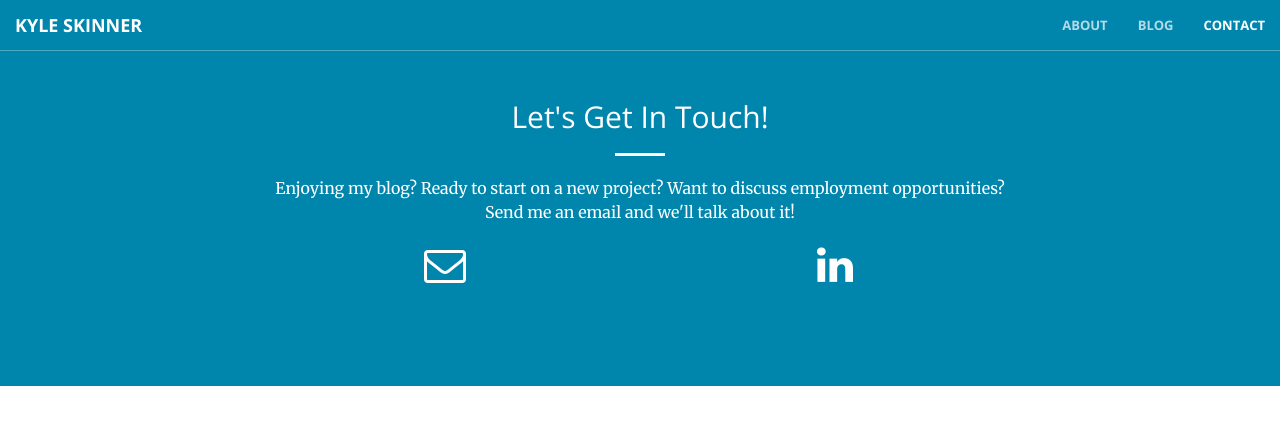
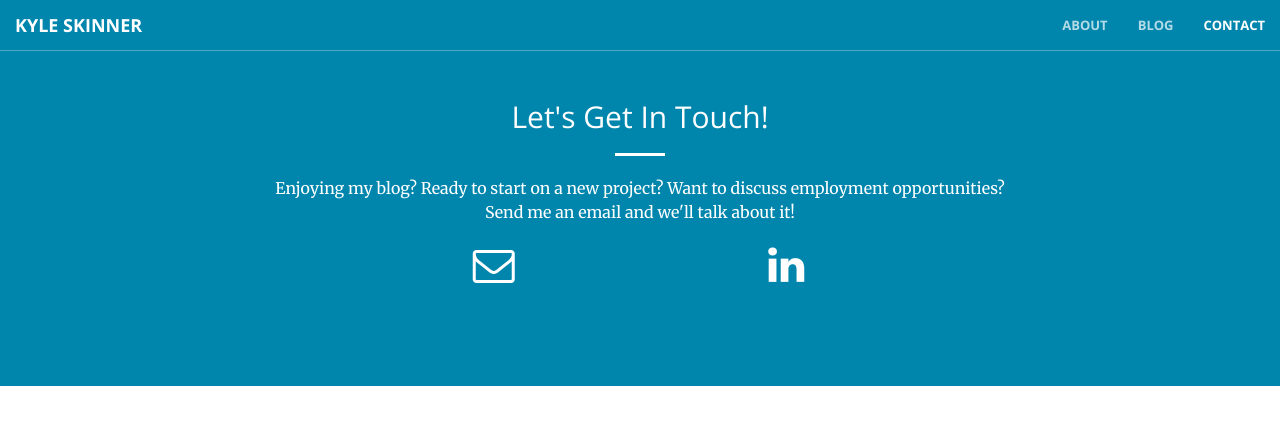
Before and after one commit to kyleskin/kyleskin.github.io, a Jekyll site: the page built from contact.html, in a window 1280 px wide. Shown: the top 425 px of the page. Built offline with Jekyll 4.4.1, drawn with Linux system fonts in a browser that asks for light colours.

Commit message:
adjusted icon spacing on contact page

```diff
--- a/contact.html
+++ b/contact.html
@@ -11,10 +11,10 @@ title: Contact
         <hr class="light">
         <p>Enjoying my blog?  Ready to start on a new project?  Want to discuss employment opportunities? Send me an email and we'll talk about it!</p>
       </div>
-      <div class="col-lg-4 col-lg-offset-2 text-center">
+      <div class="col-lg-3 col-lg-offset-3 text-center">
         <a href="mailto:kyleskin@gmail.com"><i class="fa fa-envelope-o fa-3x wow bounceIn" data-wow-delay=".1s"></a></i>
       </div>
-      <div class="col-lg-4 text-center">
+      <div class="col-lg-3 text-center">
         <a href="http://www.linkedin.com/in/kyleskinner1"><i class="fa fa-linkedin fa-3x wow bounceIn" data-wow-delay=".2s"></a></i>
       </div>
     </div>
```
